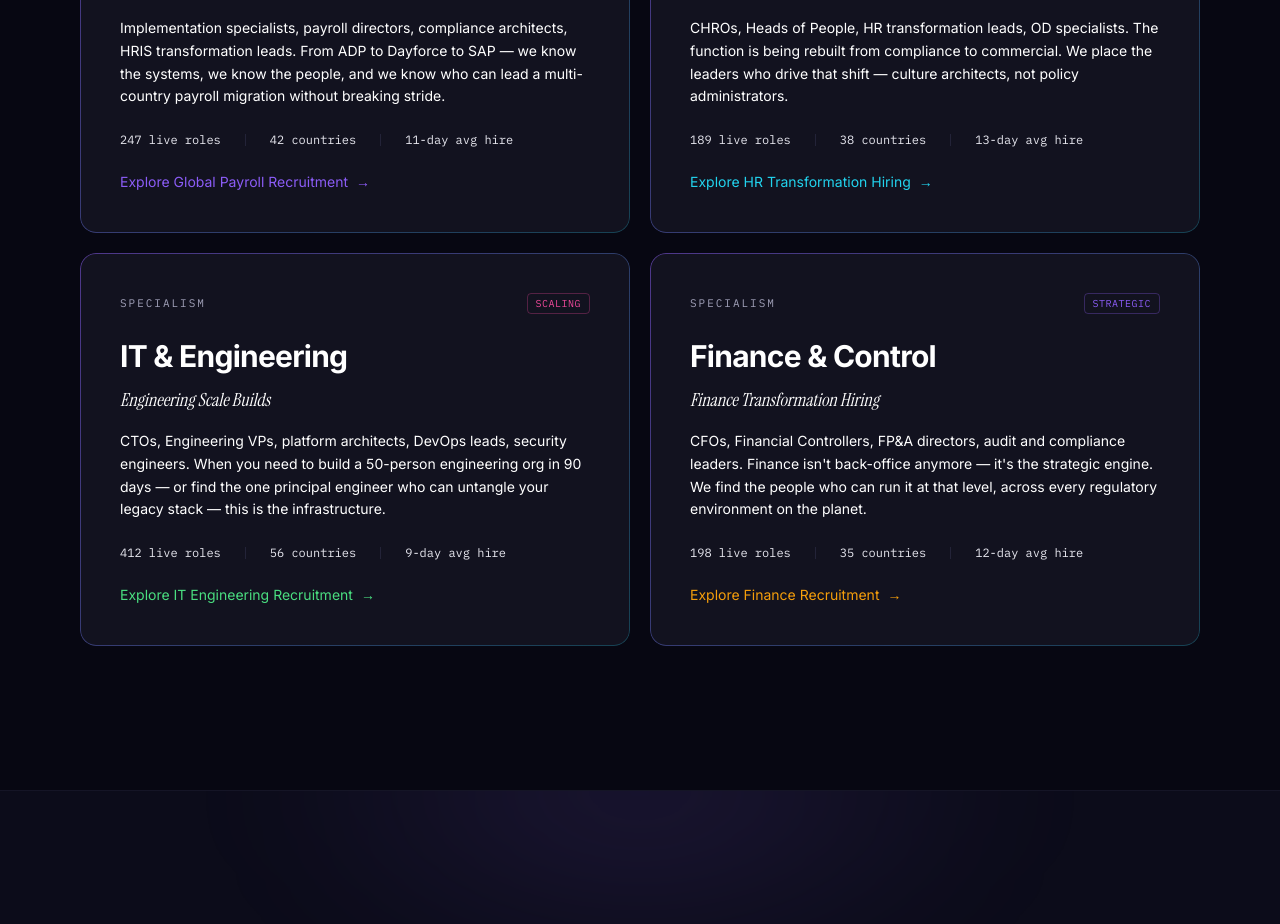
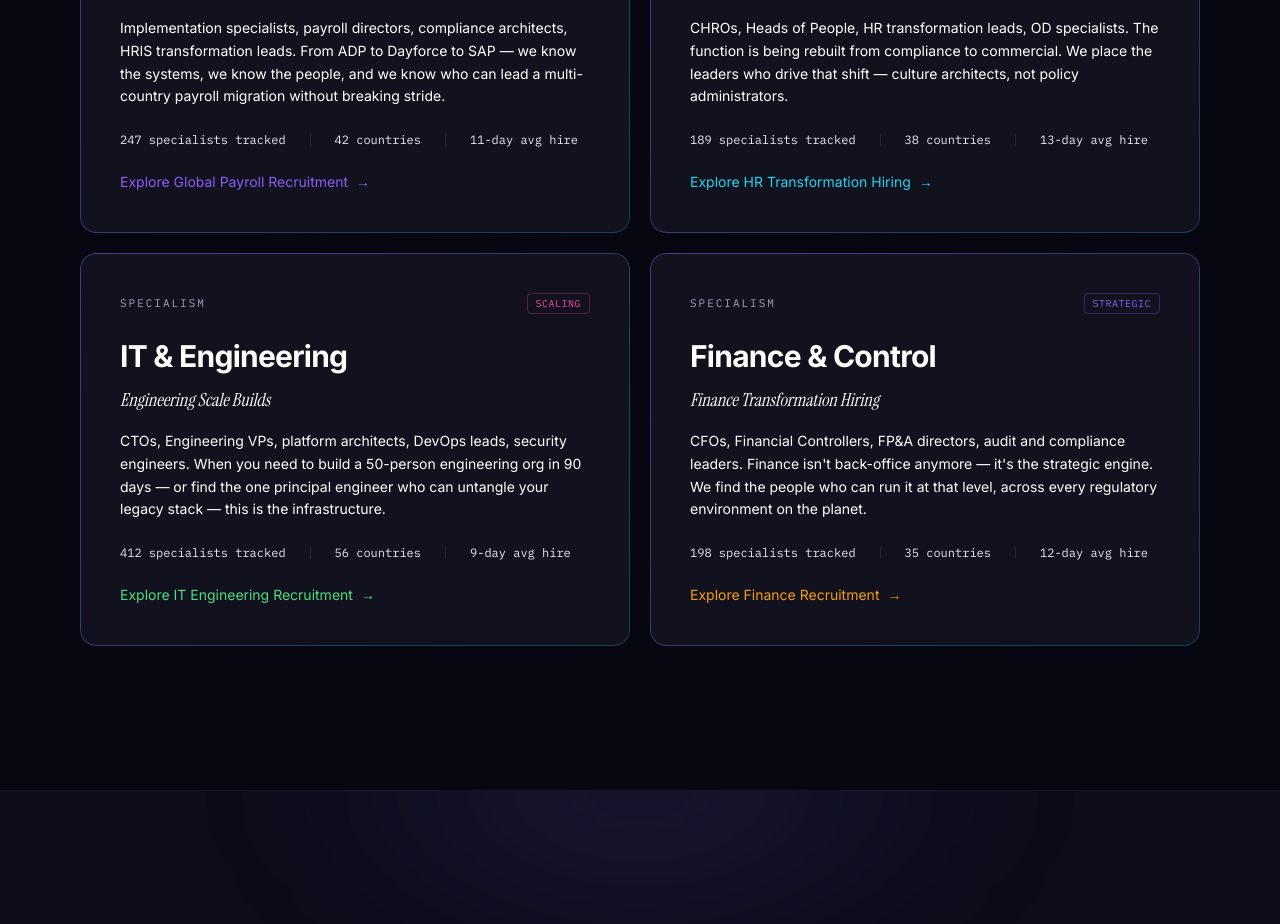
Before and after one commit to OlympusTalent/olympus-new, a Next.js app: page / in a window 1280 px wide. Shown: the part 6300-7224 px from the top of the page. Built offline with nearby package versions, Linux system fonts and the light colour scheme.

Commit message:
Specialisms: relabel per-vertical counts from "live roles" to "specialists tracked" (reach, not open roles)

```diff
--- a/components/specialisms.tsx
+++ b/components/specialisms.tsx
@@ -6,7 +6,7 @@ const VERTICALS = [
     title: "Global Payroll",
     subtitle: "Payroll Transformation Hiring",
     body: "Implementation specialists, payroll directors, compliance architects, HRIS transformation leads. From ADP to Dayforce to SAP — we know the systems, we know the people, and we know who can lead a multi-country payroll migration without breaking stride.",
-    stats: ["247 live roles", "42 countries", "11-day avg hire"],
+    stats: ["247 specialists tracked", "42 countries", "11-day avg hire"],
     linkText: "Explore Global Payroll Recruitment",
     linkColor: "text-ot-violet hover:text-ot-cyan",
     linkHref: "/payroll",
@@ -18,7 +18,7 @@ const VERTICALS = [
     title: "HR Leadership",
     subtitle: "HR Transformation Recruitment",
     body: "CHROs, Heads of People, HR transformation leads, OD specialists. The function is being rebuilt from compliance to commercial. We place the leaders who drive that shift — culture architects, not policy administrators.",
-    stats: ["189 live roles", "38 countries", "13-day avg hire"],
+    stats: ["189 specialists tracked", "38 countries", "13-day avg hire"],
     linkText: "Explore HR Transformation Hiring",
     linkColor: "text-ot-cyan hover:text-ot-violet",
     linkHref: "/hr",
@@ -30,7 +30,7 @@ const VERTICALS = [
     title: "IT & Engineering",
     subtitle: "Engineering Scale Builds",
     body: "CTOs, Engineering VPs, platform architects, DevOps leads, security engineers. When you need to build a 50-person engineering org in 90 days — or find the one principal engineer who can untangle your legacy stack — this is the infrastructure.",
-    stats: ["412 live roles", "56 countries", "9-day avg hire"],
+    stats: ["412 specialists tracked", "56 countries", "9-day avg hire"],
     linkText: "Explore IT Engineering Recruitment",
     linkColor: "text-ot-signal hover:text-ot-cyan",
     linkHref: "/it-engineering",
@@ -42,7 +42,7 @@ const VERTICALS = [
     title: "Finance & Control",
     subtitle: "Finance Transformation Hiring",
     body: "CFOs, Financial Controllers, FP&A directors, audit and compliance leaders. Finance isn't back-office anymore — it's the strategic engine. We find the people who can run it at that level, across every regulatory environment on the planet.",
-    stats: ["198 live roles", "35 countries", "12-day avg hire"],
+    stats: ["198 specialists tracked", "35 countries", "12-day avg hire"],
     linkText: "Explore Finance Recruitment",
     linkColor: "text-ot-warn hover:text-ot-cyan",
     linkHref: "/finance",
```
